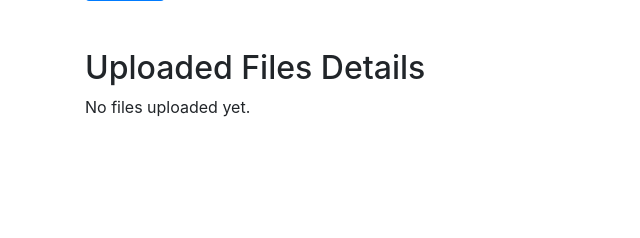
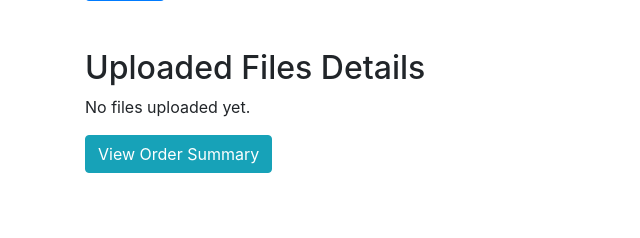
Before and after one commit to Tomalislam/eprint, a Flask app: page / in a window 1280 px wide. Shown: the part 391-629 px from the top of the page, without its empty margins (0-640 px from the left). Run offline with Flask 3, Linux system fonts and the light colour scheme; some libraries are stand-ins or nearby versions.

Commit message:
Update index.html

```diff
--- a/templates/index.html
+++ b/templates/index.html
@@ -52,6 +52,8 @@
     {% else %}
         <p>No files uploaded yet.</p>
     {% endif %}
+    <a href="{{ url_for('order_summary') }}" class="btn btn-info">View Order Summary</a>
+
 </div>
 </body>
 </html>
```
